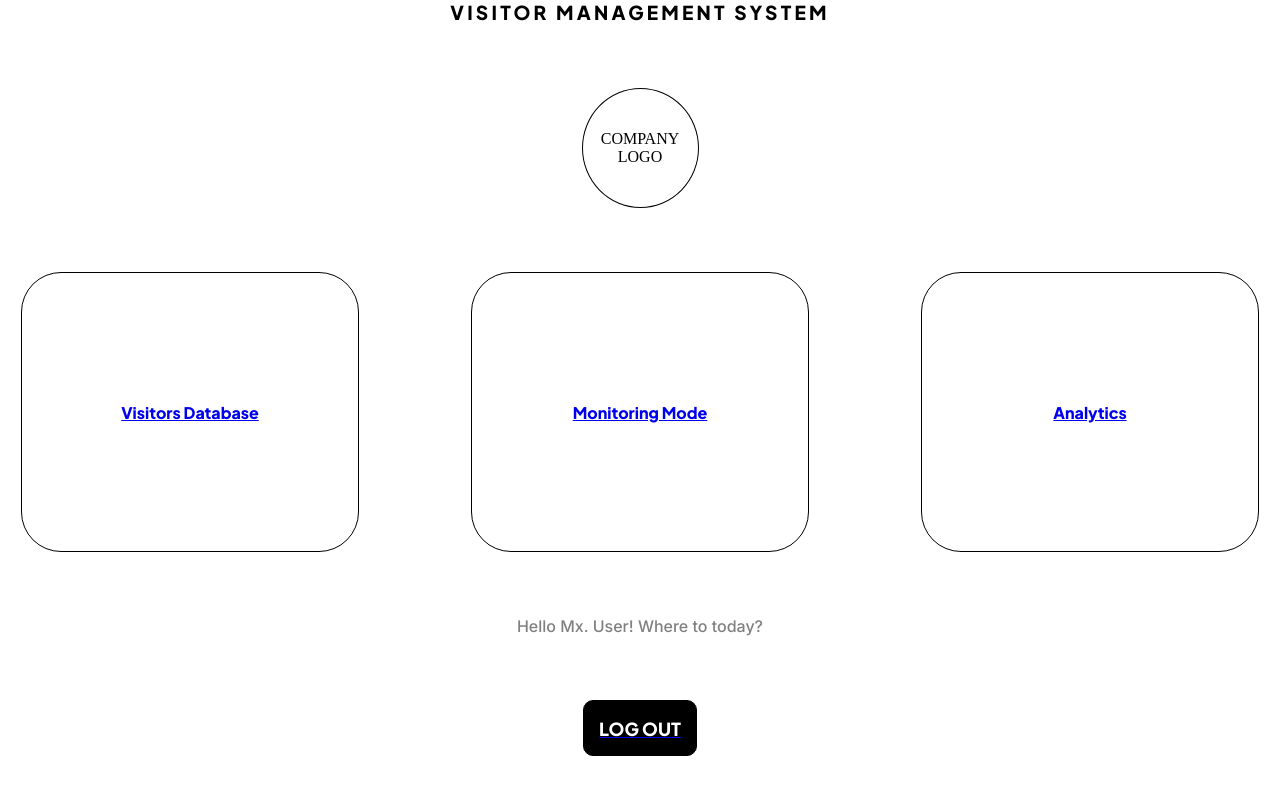
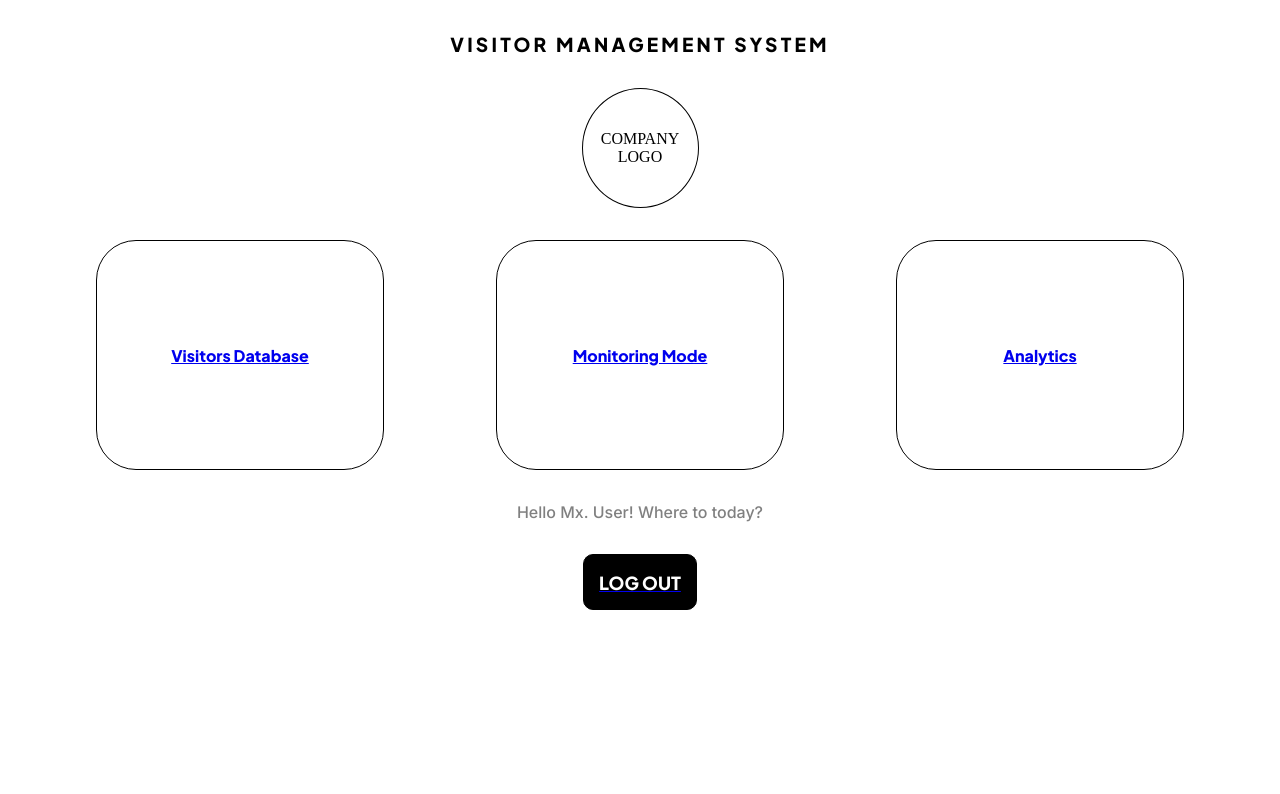
Before and after one commit to ItsMePaz/Hello_VMS_FrontEnd, a React (Vite) app: page /Hello_VMS_FrontEnd/menu in a window 1280 px wide. Shown: the top 794 px of the page. Built offline with nearby package versions, Linux system fonts and the light colour scheme.

Commit message:
Changed size of menu-options

```diff
--- a/styles/menu.css
+++ b/styles/menu.css
@@ -8,10 +8,10 @@
 .menu-body {
   display: flex;
   flex-direction: column;
-  gap: 4em;
+  gap: 2em;
   justify-content: center;
   align-items: center;
-  margin: 0 auto;
+  margin-top: 2em;
 }
 
 .title {
@@ -42,8 +42,8 @@
   font-family: "Plus Jakarta Sans", sans-serif;
   display: flex;
   border: 1px black solid;
-  width: 338px;
-  height: 280px;
+  width: 288px;
+  height: 230px;
   border-radius: 40px;
   align-items: center;
   justify-content: center;
```
Also changed, not shown: 3 other files (tests, documents, lock files or other folders).
